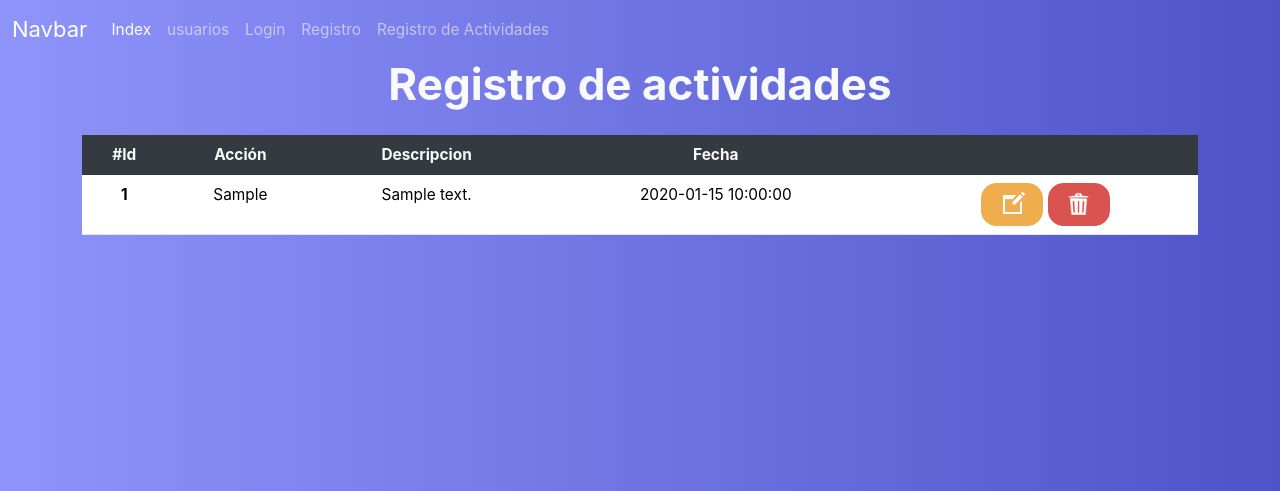
After one commit to rob2373/ExamenLogs, a PHP site: page /regActividades.php in a window 1280 px wide. The commit adds this page. Shown: the top 491 px of the page. Run offline with PHP 8.4, Linux system fonts and the light colour scheme; tables that the repository leaves empty or names only in its code hold one stand-in row (values such as "Sample post").

Commit message:
se implemento el registro de actividades (Logs) ademas de añadir una vista llamada registro de actividades

```diff
--- a/includes/nav.php
+++ b/includes/nav.php
@@ -18,6 +18,9 @@
            <li class="nav-item">
              <a class="nav-link" href="registro.html">Registro</a>
            </li>
+           <li class="nav-item">
+             <a class="nav-link" href="regActividades.php">Registro de Actividades</a>
+           </li>
          </ul>
 
        </div>
--- /dev/null
+++ b/regActividades.php
@@ -0,0 +1,73 @@
+<!DOCTYPE html>
+ <html lang="en">
+ <head>
+     <meta charset="UTF-8">
+     <meta http-equiv="X-UA-Compatible" content="IE=edge">
+     <meta name="viewport" content="width=device-width, initial-scale=1.0">
+     <link rel="shortcut icon" href="https://img.icons8.com/cute-clipart/64/user-male-circle.png" type="image/x-icon">
+     <title>Document</title>
+     <link rel="stylesheet" href="./css/style.css">
+     <link rel="stylesheet" href="./css/size.css">
+
+ </head>
+ <body>
+ <?php include('includes/nav.php') ?>
+
+
+   <div class="container mb-3">
+    <div class="row ">
+        <div class="col-12 text-center">
+            <h1 class="text-light">Registro de actividades</h1>
+        </div>
+    </div>
+   </div>
+
+
+   <div class="container">
+    <div class="row ">
+        <div class="col-12 text-center">
+        <table id="tabla" class="table">
+  <thead >
+    <tr>
+      <th class="bg-dark text-light" scope="col">#Id</th>
+      <th class="bg-dark text-light" scope="col">Acción</th>
+      <th class="bg-dark text-light" scope="col">Descripcion</th>
+      <th class="bg-dark text-light" scope="col">Fecha</th>
+
+      <th class="bg-dark text-light" colspan="2" scope="col"> </th>
+
+    </tr>
+  </thead>
+  <tbody>
+
+  <?php
+  include('conexion.php');
+  $con = conexion();
+  $consulta = "SELECT * FROM actividades";
+  $respuesta = mysqli_query($con, $consulta);
+    while ($row = mysqli_fetch_array($respuesta)) {?>
+    <tr>
+
+      <th scope="row"><?php echo $row['id'];?></th>
+      <td><?php echo $row['accion'];?></td>
+      <td><?php echo $row['descripcion'];?></td>
+      <td><?php echo $row['fecha'];?></td>
+      <td>
+
+      <a href="" class='btn btn-warning'><img id="edit" src="css/img/iEdit.png" alt="" srcset=""></a>
+      <a href="" class='btn btn-danger'><img  id="edit"  src="css/img/iEliminar.png" alt="" srcset=""></a>
+
+      </td>
+
+      </tr>
+
+    <?php } ?>
+
+  </tbody>
+</table>
+        </div>
+    </div>
+   </div>
+ </body>
+<script src="https://cdn.jsdelivr.net/npm/bootstrap@5.3.2/dist/js/bootstrap.bundle.min.js" integrity="sha384-C6RzsynM9kWDrMNeT87bh95OGNyZPhcTNXj1NW7RuBCsyN/o0jlpcV8Qyq46cDfL" crossorigin="anonymous"></script>
+ </html>
```
Also changed, not shown: register.php (+25 -8 lines).
